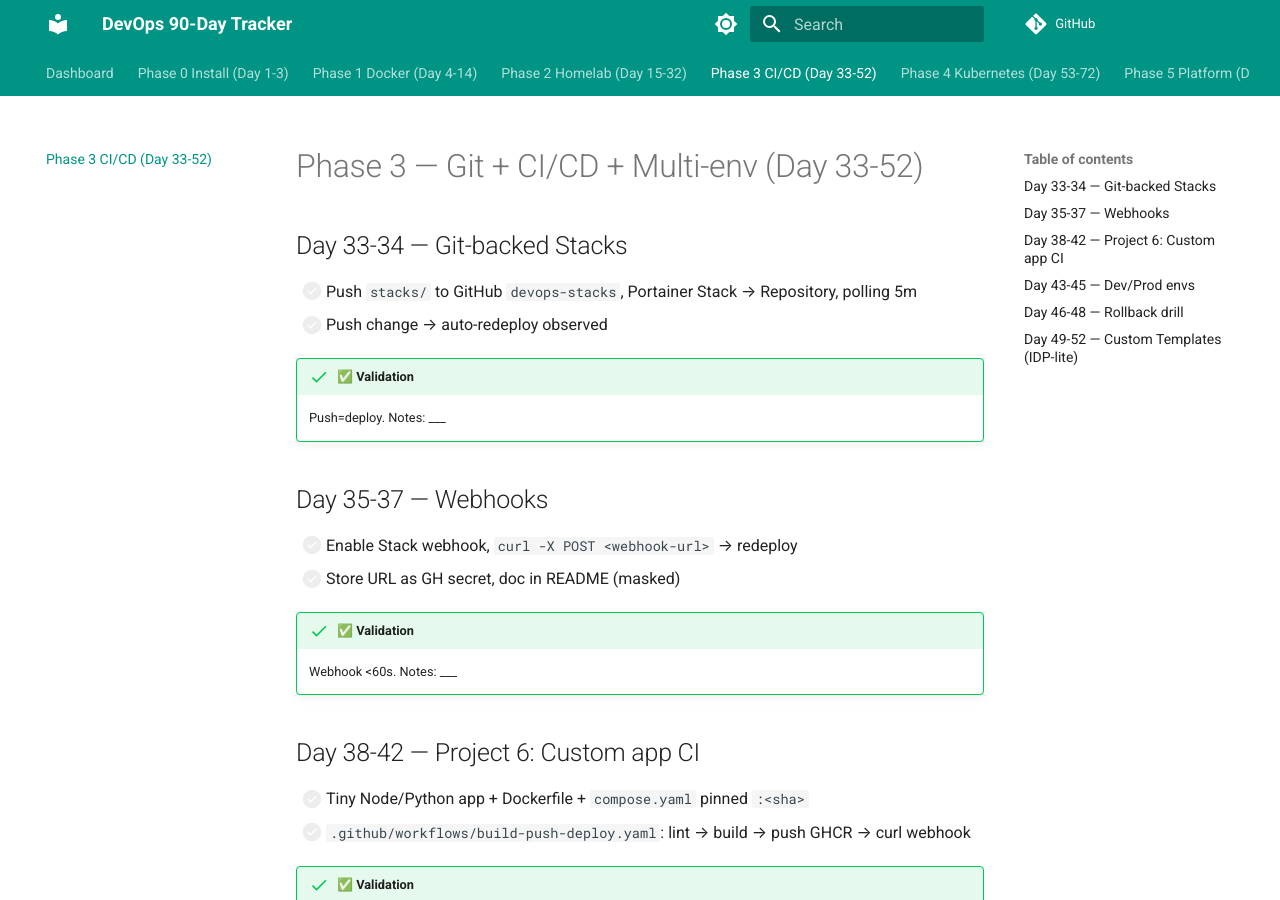
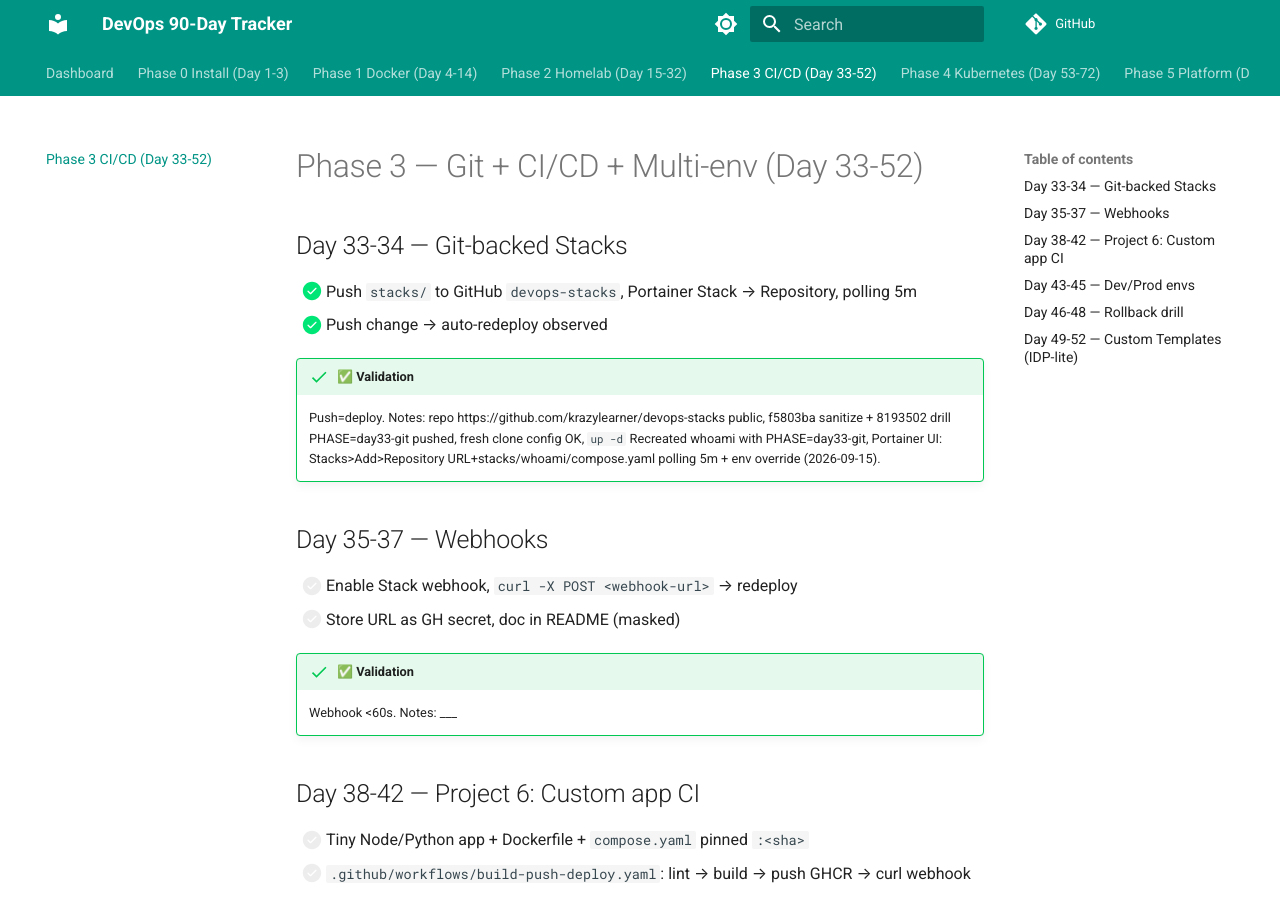
Before and after one commit to krazylearner/devops-stacks, an MkDocs documentation site: the page built from docs/phase-3-cicd.md, in a window 1280 px wide and 900 px high. Built offline with MkDocs 1.6.1 and Material for MkDocs 9.7.7, drawn with Linux system fonts in a browser that asks for light colours; comment, search, counter and statistics services are not loaded.

Commit message:
docs(phase3): validate Day33-34 push=deploy 8193502 via github

```diff
--- a/docs/phase-3-cicd.md
+++ b/docs/phase-3-cicd.md
@@ -2,11 +2,11 @@
 
 ## Day 33-34 — Git-backed Stacks
 
-- [ ] Push `stacks/` to GitHub `devops-stacks`, Portainer Stack → Repository, polling 5m
-- [ ] Push change → auto-redeploy observed
+- [x] Push `stacks/` to GitHub `devops-stacks`, Portainer Stack → Repository, polling 5m
+- [x] Push change → auto-redeploy observed
 
 !!! success "✅ Validation"
-    Push=deploy. Notes: ___
+    Push=deploy. Notes: repo https://github.com/krazylearner/devops-stacks public, f5803ba sanitize + 8193502 drill PHASE=day33-git pushed, fresh clone config OK, `up -d` Recreated whoami with PHASE=day33-git, Portainer UI: Stacks>Add>Repository URL+stacks/whoami/compose.yaml polling 5m + env override (2026-09-15).
 
 ## Day 35-37 — Webhooks
 
```
